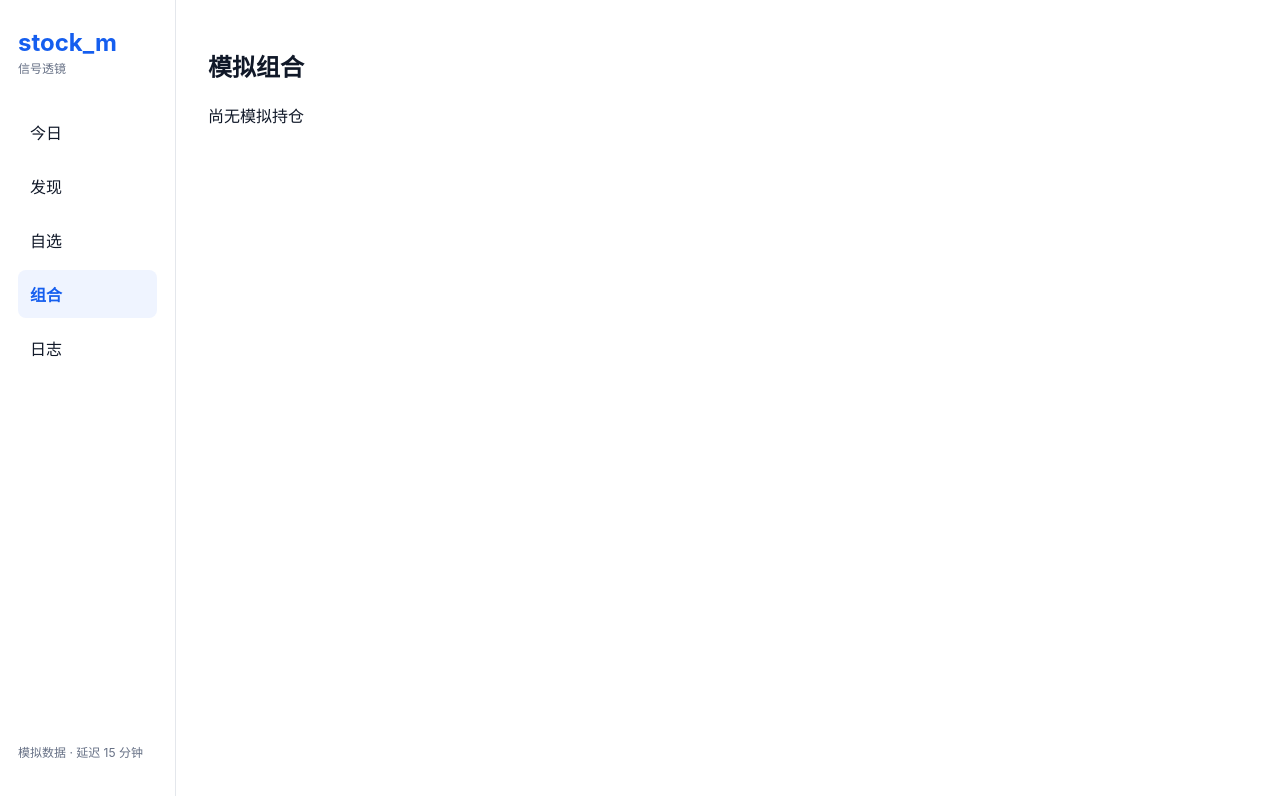
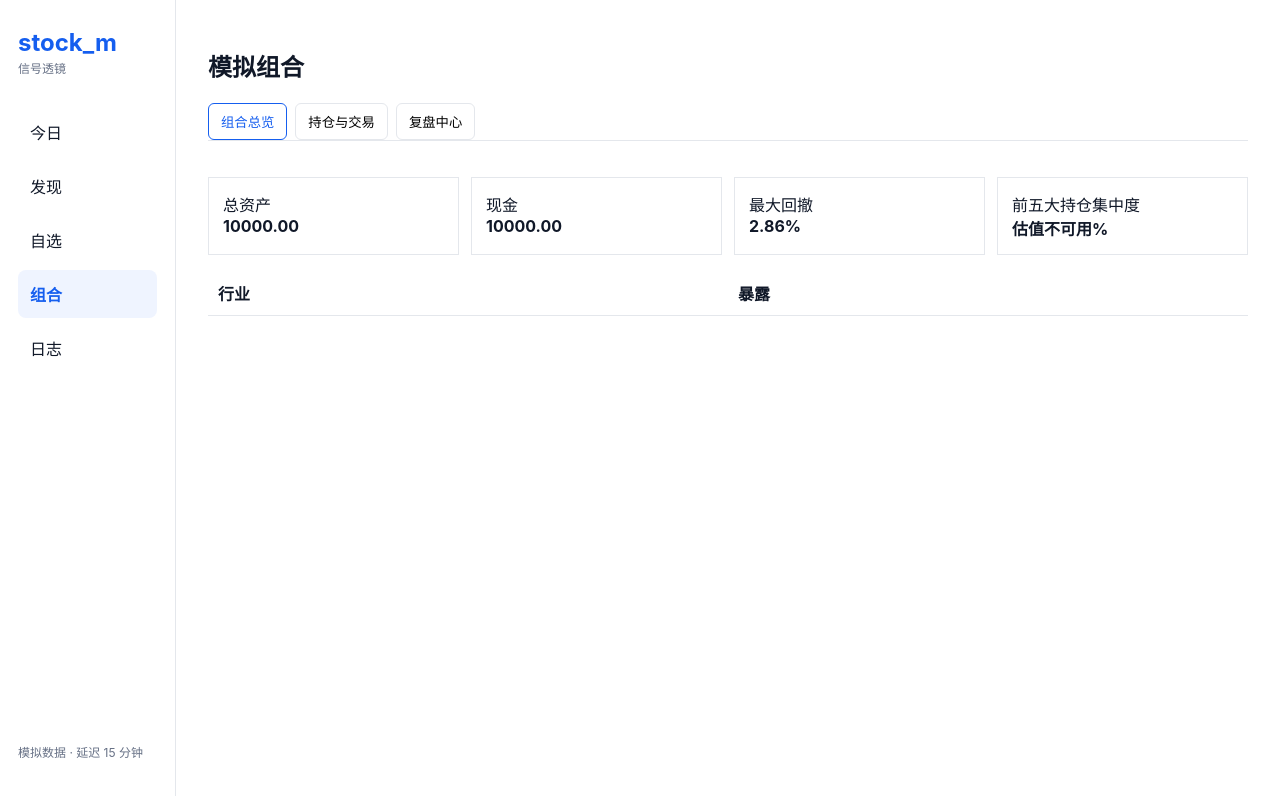
Before and after one commit to coder913/stock_m, a React (Vite) app: page /portfolio in a window 1280 px wide. Shown: the top 796 px of the page. Built offline with nearby package versions, Linux system fonts and the light colour scheme.

Commit message:
feat: add portfolio analytics interface

```diff
--- a/src/features/portfolio/PortfolioPage.tsx
+++ b/src/features/portfolio/PortfolioPage.tsx
@@ -1,2 +1,30 @@
-import { LocalPortfolioRepository } from "./localPortfolioRepository";
-export function PortfolioPage(){const positions=new LocalPortfolioRepository(localStorage).positions({NVDA:167.32});return <section><h1>模拟组合</h1>{positions.length? <table><tbody>{positions.map(p=><tr key={p.symbol}><th>{p.symbol}</th><td>{p.quantity}</td><td>{p.marketValue.toFixed(2)}</td><td>{p.unrealizedPnl.toFixed(2)}</td></tr>)}</tbody></table>:<p>尚无模拟持仓</p>}</section>}
+import { useMemo, useState } from "react";
+import { AlertRepository } from "./alertRepository";
+import { evaluatePortfolioAlerts } from "./alertEngine";
+import { calculatePortfolio } from "./portfolioAnalytics";
+import { PortfolioLedger } from "./portfolioLedger";
+import { ReviewRepository } from "./reviewRepository";
+import type { LedgerEventType } from "./domain";
+import "./portfolio.css";
+
+const quotes = { NVDA: { price: 167.32, previousClose: 162.58 }, AMD: { price: 158.11, previousClose: 153.2 }, MSFT: { price: 505.41, previousClose: 500 } };
+const sectors = { NVDA: "半导体", AMD: "半导体", MSFT: "软件" };
+
+export function PortfolioPage() {
+  const ledger = useMemo(() => new PortfolioLedger(localStorage), []);
+  const [tab, setTab] = useState<"overview" | "ledger" | "review">("overview");
+  const [version, setVersion] = useState(0);
+  const [eventType, setEventType] = useState<LedgerEventType>("buy");
+  const [dialog, setDialog] = useState(false);
+  const [symbol, setSymbol] = useState("NVDA"); const [quantity, setQuantity] = useState("1"); const [price, setPrice] = useState("167.32"); const [amount, setAmount] = useState("1"); const [reason, setReason] = useState(""); const [message, setMessage] = useState("");
+  const result = useMemo(() => calculatePortfolio({ events: ledger.list(), initialCash: 10_000, quotes, sectors, history: [10_000, 10_500, 10_200] }), [ledger, version]);
+  const alerts = useMemo(() => evaluatePortfolioAlerts({ naturalPeriod: "2026-W32", positions: result.positions.map((position) => ({ symbol: position.symbol, weight: position.weight })), sectorExposure: result.sectorExposure, drawdownPercent: result.drawdown.current }), [result]);
+  const save = () => { try { ledger.append(eventType === "buy" ? { type: "buy", symbol, quantity: Number(quantity), price: Number(price), thesisVersionId: "v1", occurredAt: new Date().toISOString() } : eventType === "sell" ? { type: "sell", symbol, quantity: Number(quantity), price: Number(price), reason, occurredAt: new Date().toISOString() } : eventType === "dividend" ? { type: "dividend", symbol, amount: Number(amount), reason: reason || "现金分红", occurredAt: new Date().toISOString() } : { type: "fee", amount: Number(amount), reason: reason || "模拟费用", occurredAt: new Date().toISOString() }); setDialog(false); setVersion((item) => item + 1); setMessage("交易已记录"); } catch (error) { setMessage(error instanceof Error ? error.message : "保存失败"); } };
+  const submitReview = () => { const review = new ReviewRepository(localStorage).submit({ week: "2026-W32", snapshot: { asOf: new Date().toISOString(), positions: result.positions, cash: result.cash, totalValue: result.totalValue, cumulativePnl: result.cumulativePnl, drawdownPercent: result.drawdown.current, sectorExposure: result.sectorExposure }, events: ledger.list(), alerts: new AlertRepository(localStorage).reconcile(alerts, new Date().toISOString()), judgment: "按计划执行", action: "本周无操作", result: "组合复盘已生成", nextObservations: ["NVDA 财报"] }); setMessage(`2026-W32 · 版本 ${review.version}`); };
+  return <section className="portfolio-page"><h1>模拟组合</h1><div role="tablist" aria-label="组合功能"><button role="tab" aria-selected={tab === "overview"} onClick={() => setTab("overview")}>组合总览</button><button role="tab" aria-selected={tab === "ledger"} onClick={() => setTab("ledger")}>持仓与交易</button><button role="tab" aria-selected={tab === "review"} onClick={() => setTab("review")}>复盘中心</button></div>
+    {tab === "overview" && <section><div className="portfolio-metrics"><p>总资产<br /><strong>{result.totalValue === undefined ? "估值不可用" : result.totalValue.toFixed(2)}</strong></p><p>现金<br /><strong>{result.cash.toFixed(2)}</strong></p><p>最大回撤<br /><strong>{result.drawdown.maximum.toFixed(2)}%</strong></p><p>前五大持仓集中度<br /><strong>{result.topFiveConcentration?.toFixed(2) ?? "估值不可用"}%</strong></p></div><table aria-label="行业暴露"><thead><tr><th>行业</th><th>暴露</th></tr></thead><tbody>{Object.entries(result.sectorExposure).map(([sector, exposure]) => <tr key={sector}><th>{sector}</th><td>{exposure.toFixed(2)}%</td></tr>)}</tbody></table></section>}
+    {tab === "ledger" && <section><button type="button" onClick={() => setDialog(true)}>记录交易</button><table><thead><tr><th>代码</th><th>数量</th><th>成本</th><th>市值</th><th>盈亏</th></tr></thead><tbody>{result.positions.map((position) => <tr key={position.symbol}><th>{position.symbol}</th><td>{position.quantity}</td><td>{position.averageCost.toFixed(2)}</td><td>{position.marketValue?.toFixed(2) ?? "估值不可用"}</td><td>{position.unrealizedPnl?.toFixed(2) ?? "估值不可用"}</td></tr>)}</tbody></table>{!result.positions.length && <p>尚无模拟持仓</p>}</section>}
+    {tab === "review" && <section><h2>待处理提醒</h2>{alerts.length ? alerts.map((alert) => <article key={alert.dedupeKey}><strong>{alert.message}</strong><p>{alert.severity} · 当前值 {alert.currentValue}% · 阈值 {alert.threshold}%</p></article>) : <p>当前没有待处理风险</p>}<button type="button" onClick={submitReview}>提交周报</button></section>}
+    {dialog && <div role="dialog" aria-label="记录交易"><label>事件类型<select aria-label="事件类型" value={eventType} onChange={(event) => setEventType(event.target.value as LedgerEventType)}><option value="buy">买入</option><option value="sell">卖出</option><option value="dividend">分红</option><option value="fee">费用</option></select></label>{eventType !== "fee" && <label>代码<input aria-label="代码" value={symbol} onChange={(event) => setSymbol(event.target.value.toUpperCase())} /></label>}{(eventType === "buy" || eventType === "sell") && <><label>数量<input aria-label="数量" value={quantity} onChange={(event) => setQuantity(event.target.value)} /></label><label>价格<input aria-label="价格" value={price} onChange={(event) => setPrice(event.target.value)} /></label></>}{(eventType === "dividend" || eventType === "fee") && <label>金额<input aria-label="金额" value={amount} onChange={(event) => setAmount(event.target.value)} /></label>}<label>调整原因<input aria-label="调整原因" value={reason} onChange={(event) => setReason(event.target.value)} /></label><button type="button" onClick={save}>确认记录</button><button type="button" onClick={() => setDialog(false)}>取消</button></div>}<p role="status">{message}</p>{message.includes("可卖") && <p role="alert">{message}</p>}
+  </section>;
+}
--- /dev/null
+++ b/src/features/portfolio/portfolio.css
@@ -0,0 +1 @@
+.portfolio-page{max-width:1180px}.portfolio-page [role=tablist]{display:flex;gap:8px;border-bottom:1px solid var(--divider);margin-bottom:20px}.portfolio-page button{padding:8px 12px;border:1px solid var(--divider);background:#fff;border-radius:6px}.portfolio-page [role=tab][aria-selected=true]{color:var(--brand);border-color:var(--brand)}.portfolio-metrics{display:grid;grid-template-columns:repeat(4,1fr);gap:12px}.portfolio-metrics p{border:1px solid var(--divider);padding:14px;background:#fff}.portfolio-page table{width:100%;border-collapse:collapse}.portfolio-page th,.portfolio-page td{padding:10px;text-align:left;border-bottom:1px solid var(--divider)}.portfolio-page [role=dialog]{position:fixed;inset:20% 25%;display:grid;gap:8px;padding:20px;background:#fff;border:1px solid var(--divider);box-shadow:0 8px 30px #0003}.portfolio-page [role=dialog] label{display:grid;gap:4px}@media(max-width:1024px){.portfolio-metrics{grid-template-columns:repeat(2,1fr)}.portfolio-page [role=dialog]{inset:5%;}}
```
Also changed, not shown: 1 other file (tests, documents, lock files or other folders).
